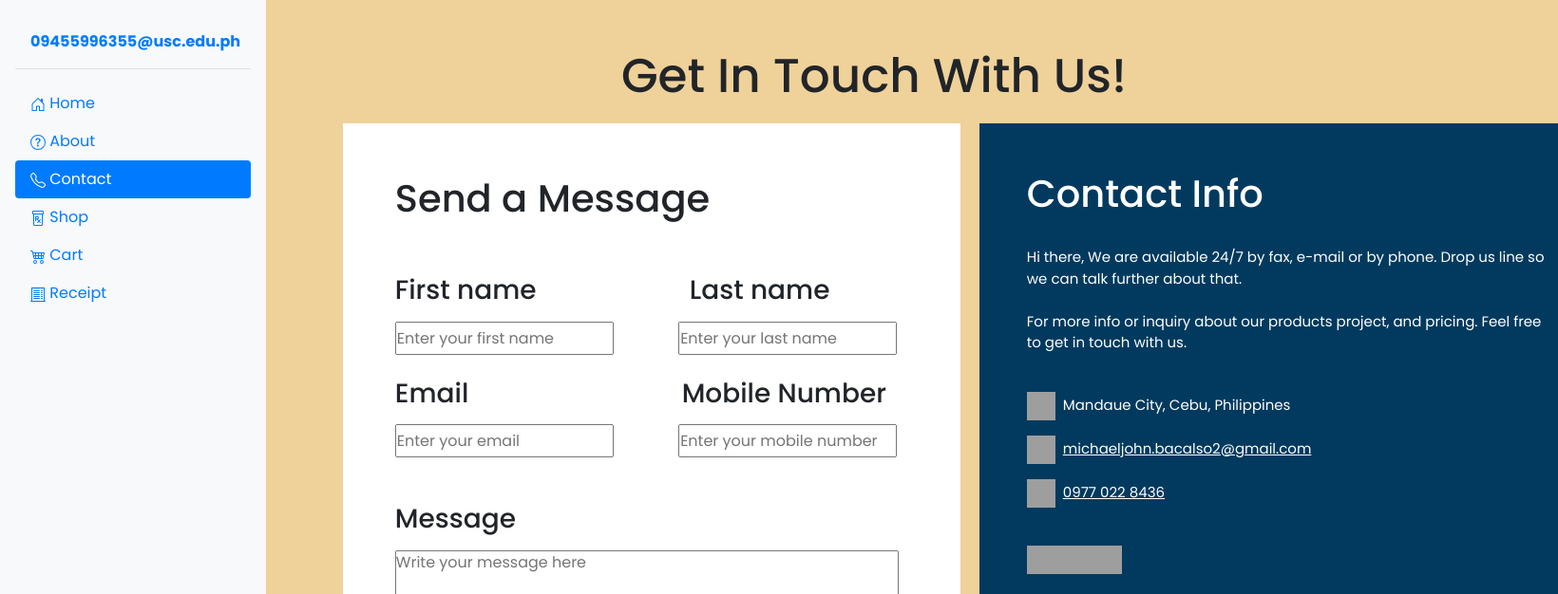
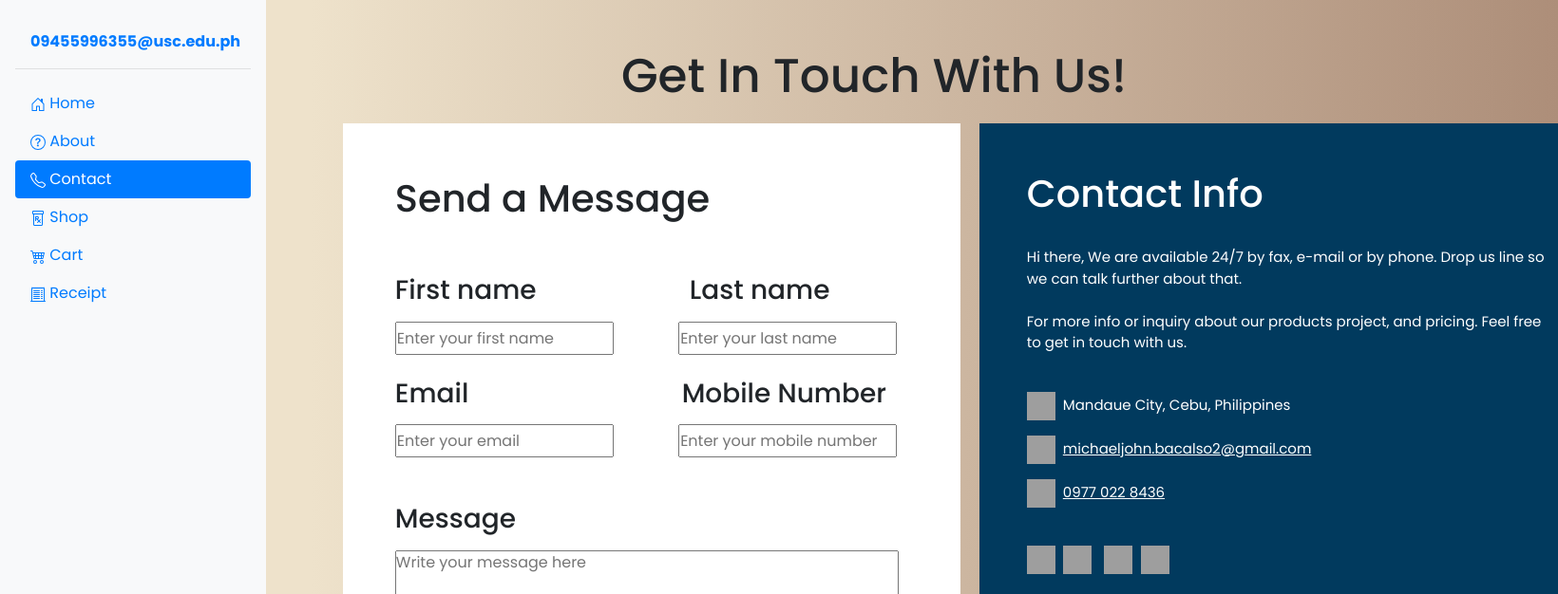
Before and after one commit to hello-isa/pharmacy-inventory-managment-system, a PHP site: page /contact.php in a window 1640 px wide; the page is wider, and only the part inside the window is pictured. Shown: the top 626 px of that part at 95% size. Run offline with PHP 8.4, Linux system fonts and the light colour scheme; a user stored in the database is signed in; grey boxes are pictures that could not be loaded.

Commit message:
updated the contact page

```diff
--- a/contact.php
+++ b/contact.php
@@ -56,6 +56,13 @@
     p {
       font-size: 15px;
     }
+
+    body{
+        background-color: rgba(238, 226, 203, 1);
+        background: linear-gradient(90deg, rgba(238, 226, 203, 1) 20%, rgba(173, 142, 121, 1) 100%);
+    }
+
+
   </style>
 
 </head>
@@ -186,9 +193,10 @@
           <p>Hi there, We are available 24/7 by fax, e-mail or by phone. Drop us line so we can talk further about that.<br><br>
             For more info or inquiry about our products project, and pricing. Feel free to get in touch with us.</p><br>
           <p><img src="images/location.png" width="30" height="30">&nbsp;&nbsp;Mandaue City, Cebu, Philippines</p>
-          <p><img src="images/email.png" width="30" height="30">&nbsp;&nbsp;<u>michaeljohn.bacalso2@gmail.com</u></p>
-          <p><img src="images/bluephone.png" width="30" height="30">&nbsp;&nbsp;<u>0977 022 8436</u></p><br>
-          <img src="images/handles.png" width="100" height="30"><br><br>
+          <p><img src="images/gmail.png" width="30" height="30">&nbsp;&nbsp;<u>michaeljohn.bacalso2@gmail.com</u></p>
+          <p><img src="images/redphone.png" width="30" height="30">&nbsp;&nbsp;<u>0977 022 8436</u></p><br>
+          <img src="images/facebook.png" width="30" height="30">&nbsp;&nbsp;<img src="images/twitter.png" width="30" height="30">&nbsp;&nbsp;
+          <img src="images/instagram.png" width="30" height="30">&nbsp;&nbsp;<img src="images/linkedin.png" width="30" height="30"><br><br>
           <p><iframe src="https://www.google.com/maps/embed?pb=!1m14!1m8!1m3!1d981.762344989377!2d123.7208826!3d10.1766418!3m2!1i1024!2i768!4f13.1!3m3!1m2!1s0x33a979445dd1d3c5%3A0xcb922f4c684dd0e5!2sBREGGETTE%20CARENDERIA!5e0!3m2!1sen!2sph!4v1683829613166!5m2!1sen!2sph" width="550" height="200" style="border:0;" allowfullscreen="" loading="lazy" referrerpolicy="no-referrer-when-downgrade"></iframe>
           </p>
 
```
